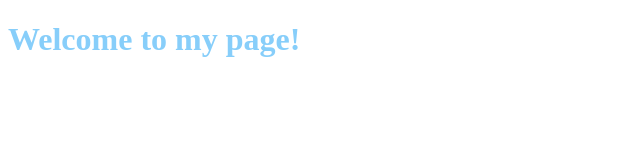
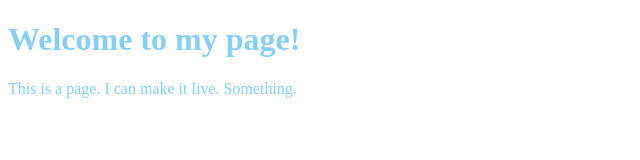
Before and after one commit to PurpleElise/Portfolio, a plain HTML site: page index.html in a window 1280 px wide. Shown: the whole page, without its empty margins (0-640 px from the left). Drawn offline with Linux system fonts and the light colour scheme.

Commit message:
Add p tag

```diff
--- a/index.html
+++ b/index.html
@@ -8,5 +8,6 @@
     </head>
     <body>
         <h1>Welcome to my page! </h1>
+        <p>This is a page. I can make it live. Something.</p>
     </body>
 </html>
```
